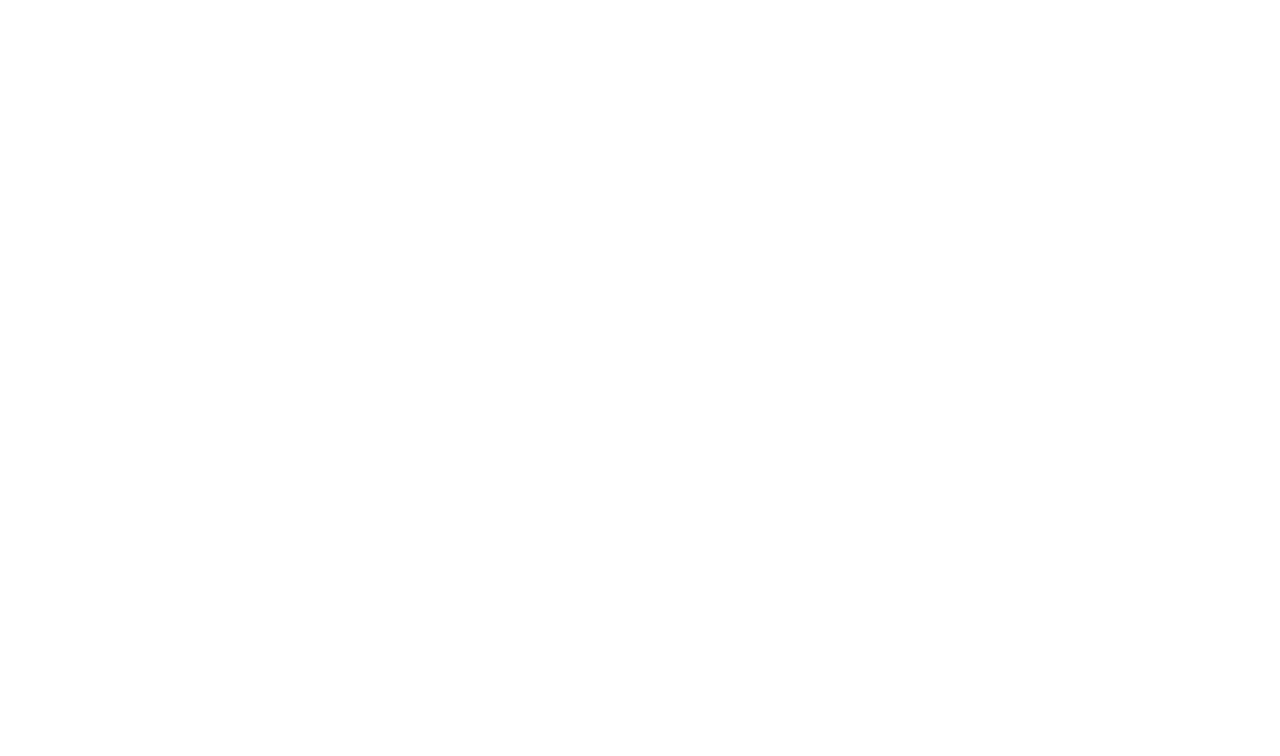
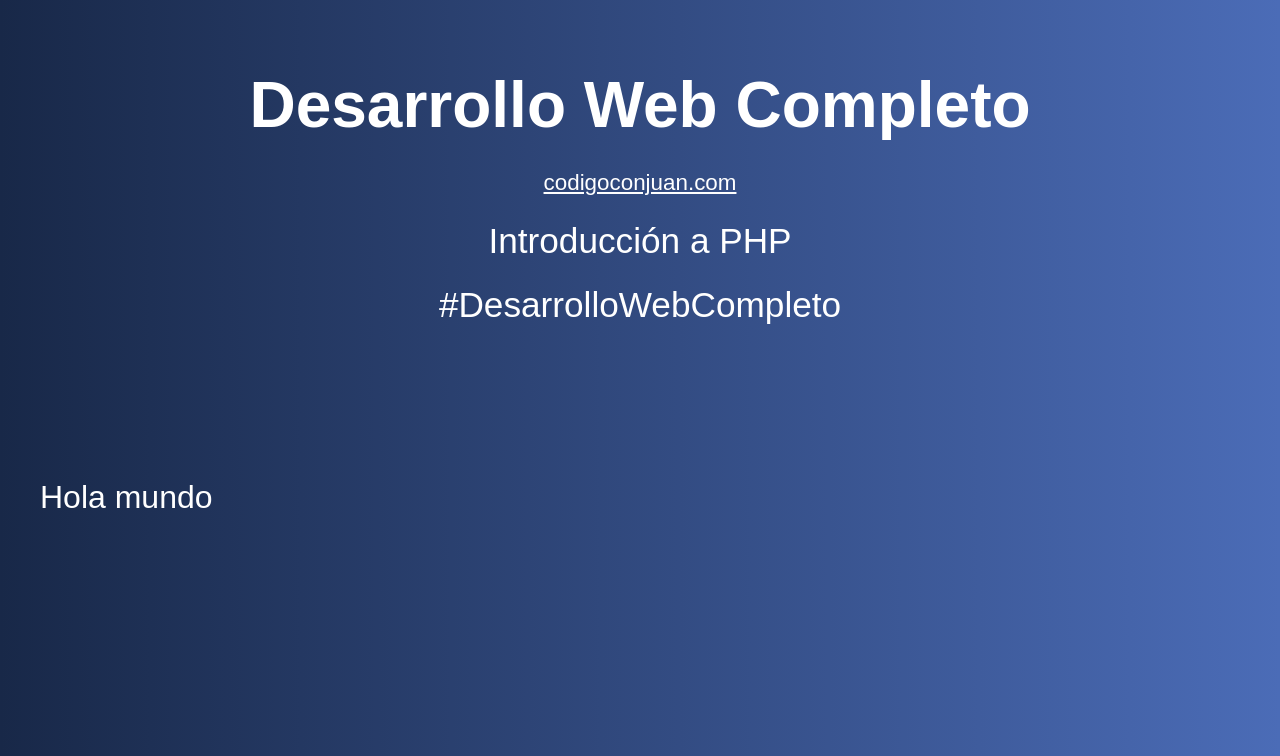
Before and after one commit to Douglas-i/Practica_PHP, a PHP site: page /01-hola-mundo.php in a window 1280 px wide. Before the commit the part shown is empty. Shown: the top 756 px of the page. Run offline with PHP 8.4, Linux system fonts and the light colour scheme.

Commit message:
Hola mundo con PHP

```diff
--- a/01-hola-mundo.php
+++ b/01-hola-mundo.php
@@ -0,0 +1,5 @@
+<?php include 'includes/header.php';
+
+echo "Hola mundo";
+
+include 'includes/footer.php';
--- a/includes/header.php
+++ b/includes/header.php
@@ -4,7 +4,7 @@
 <head>
     <meta charset="UTF-8">
     <meta name="viewport" content="width=device-width, initial-scale=1.0">
-    <title>Introducción a PHP - Código Con Juan</title>
+    <title>Introducción a PHP - Douglas Hernández</title>
     <link rel="stylesheet" href="css/style.css">
 </head>
 
```
